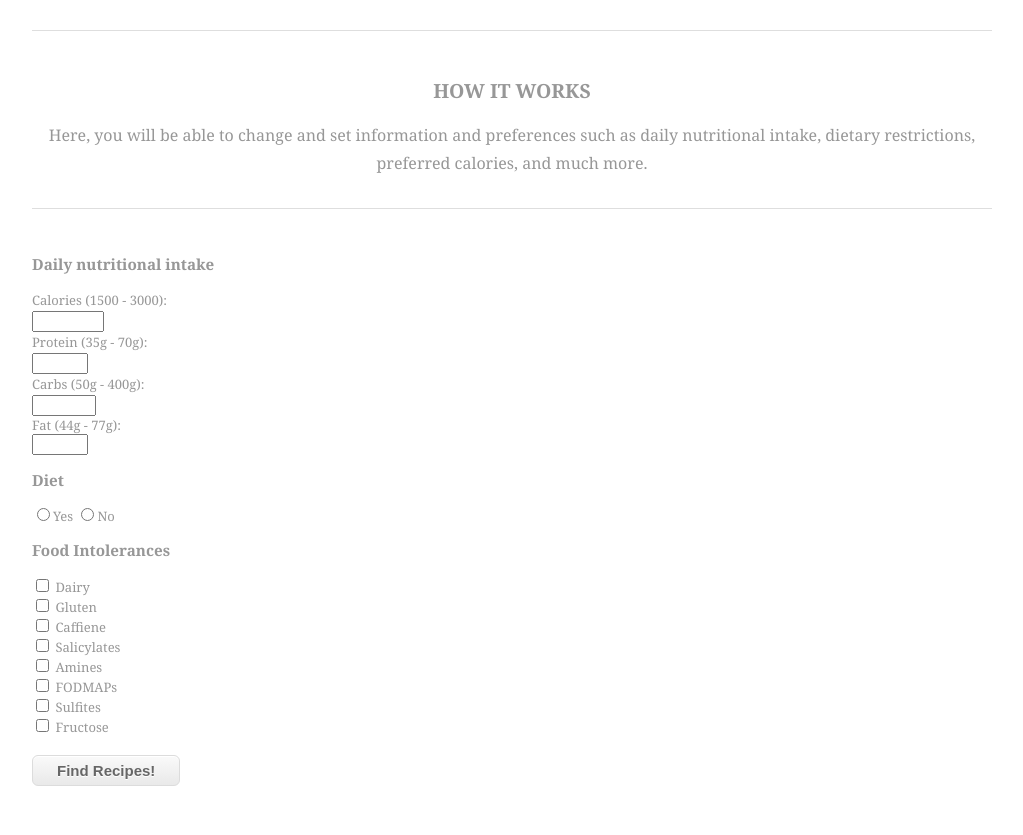
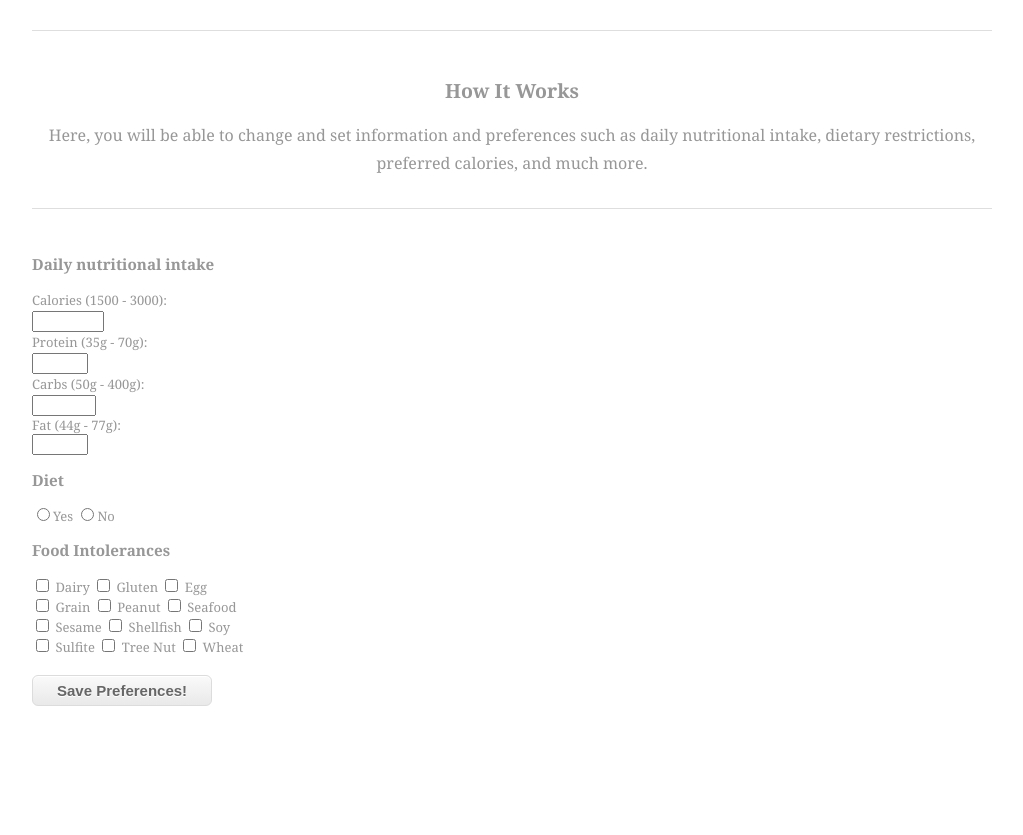
Before and after one commit to ashih2018/meal-prep-4-u, a Python web app: template project/templates/profile.html in a window 1280 px wide. Shown: the part 117-952 px from the top of the page, without its empty margins (128-1151 px from the left). After the commit the page ends 823 px from the top, so only its background shows below. Run offline with Jinja, Linux system fonts and the light colour scheme; the template is opened without the code that fills it, so the values that code supplies are empty.

Commit message:
fixed up profile user interface;

```diff
--- a/project/templates/profile.html
+++ b/project/templates/profile.html
@@ -26,7 +26,7 @@
     <div class="wrapper row2">
       <div id="container" class="clear">
         <section id="shout">
-          <h2>HOW IT WORKS</h2>
+          <h2>How It Works</h2>
           <p>
             Here, you will be able to change and set information and preferences such as daily nutritional intake, dietary restrictions, preferred calories, and much more.
           </p>
@@ -67,17 +67,21 @@
             </form>
           <h3>Food Intolerances</h3>
           <div id="intolerance">
-            <input type="checkbox" value="Dairy"> Dairy</input><br>
-            <input type="checkbox" value="Gluten" > Gluten</input><br>
-            <input type="checkbox" value="Caffiene" > Caffiene</input><br>
-            <input type="checkbox" value="Salicylates" > Salicylates</input><br>
-            <input type="checkbox" value="Amines" > Amines</input><br>
-            <input type="checkbox" value="FODMAPs" > FODMAPs</input><br>
-            <input type="checkbox" value="Sulfites" > Sulfites</input><br>
-            <input type="checkbox" value="Fructose" > Fructose</input><br>
+            <input type="checkbox" value="Dairy"> Dairy</input>
+            <input type="checkbox" value="Gluten" > Gluten</input>
+            <input type="checkbox" value="Egg" > Egg</input><br>
+            <input type="checkbox" value="Grain" > Grain</input>
+            <input type="checkbox" value="Peanut" > Peanut</input>
+            <input type="checkbox" value="Seafood" > Seafood</input><br>
+            <input type="checkbox" value="Sesame" > Sesame</input>
+            <input type="checkbox" value="Shellfish" > Shellfish</input>
+            <input type="checkbox" value="Soy" > Soy</input><br>
+            <input type="checkbox" value="Sulfite" > Sulfite</input>
+            <input type="checkbox" value="Tree Nut" > Tree Nut</input>
+            <input type="checkbox" value="Wheat" > Wheat</input><br>
           </div>
           <button class="myButton">
-            Find Recipes!
+            Save Preferences!
           </button>
         </div>
         <!-- / content body -->
--- a/project/templates/styles/default.css
+++ b/project/templates/styles/default.css
@@ -92,6 +92,9 @@ code {
 
 #cuisines {
   width: 95%;
+}
+
+#cuisines > input {
 }
 
 img {
```
Also changed, not shown: project/templates/recipe.html (+9 -16 lines).
